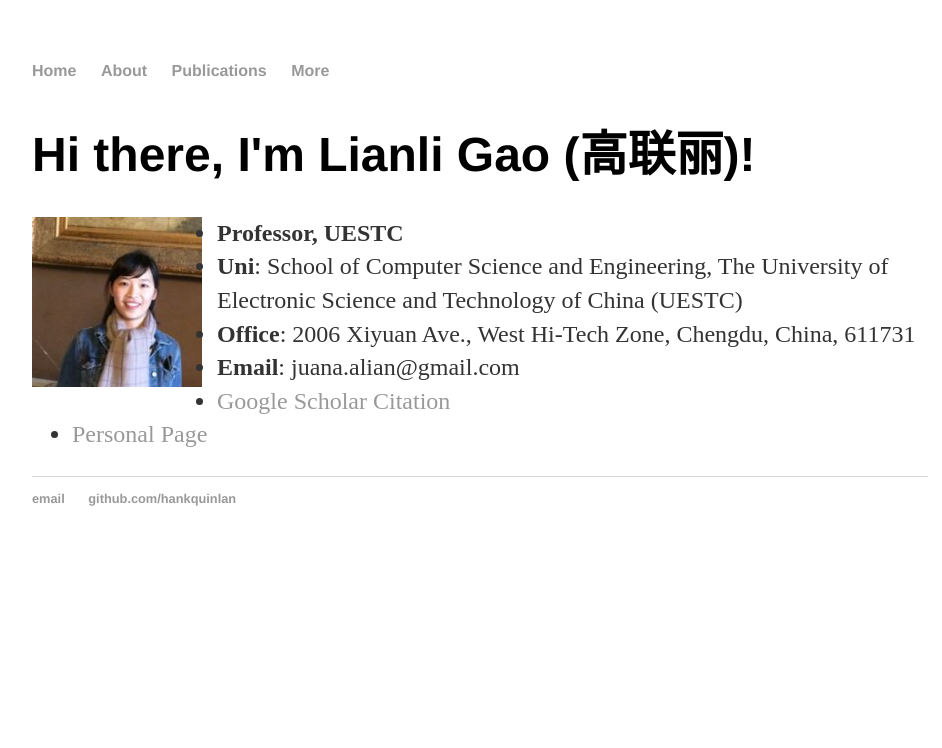
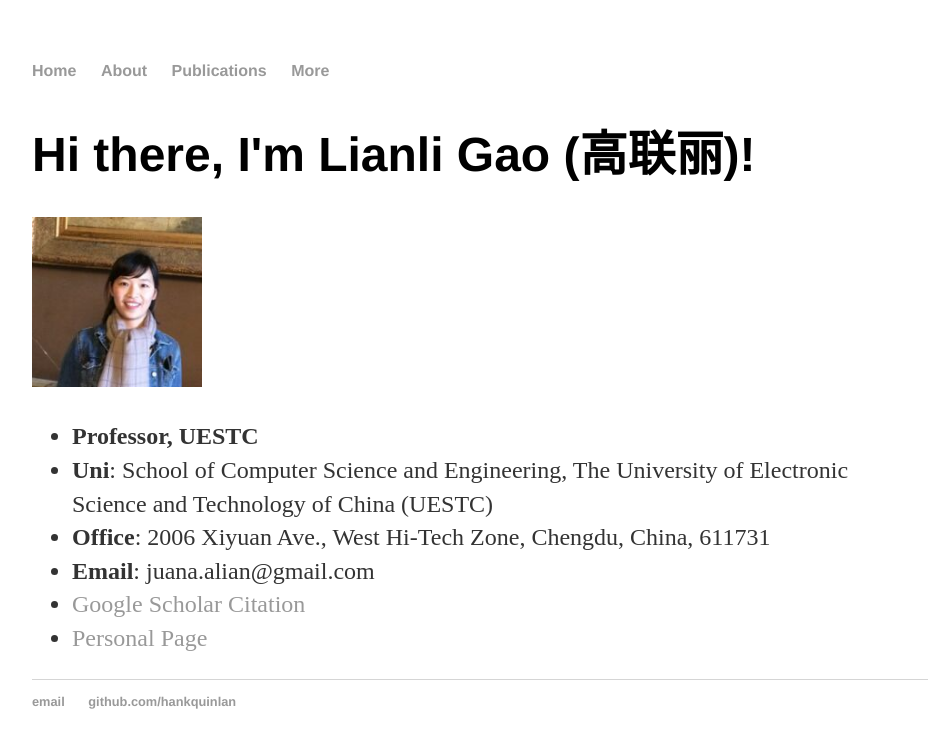
Before and after one commit to lianliGao/lianligao.github.io, a Jekyll site: the page built from index.html, in a window 1280 px wide. Shown: the top 748 px of the page, without its empty margins (160-1102 px from the left). Built offline with Jekyll 4.4.1, drawn with Linux system fonts in a browser that asks for light colours.

Commit message:
Update index.html

```diff
--- a/index.html
+++ b/index.html
@@ -2,11 +2,7 @@
 layout: default
 title: Lianli Gao
 ---
-<style>
-img {
-  float: left;
-}
-</style>
+
 
 		<div class="blurb">
 			<h1>Hi there, I'm Lianli Gao (高联丽)!</h1>
```
